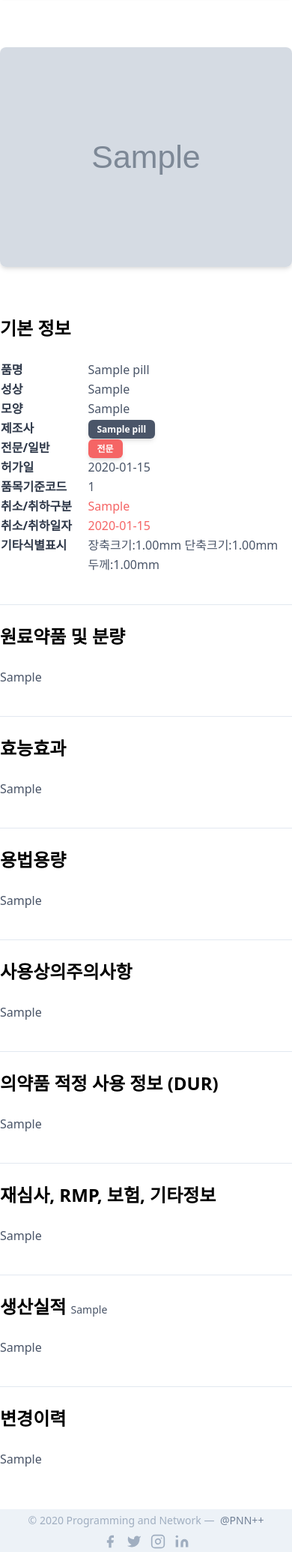
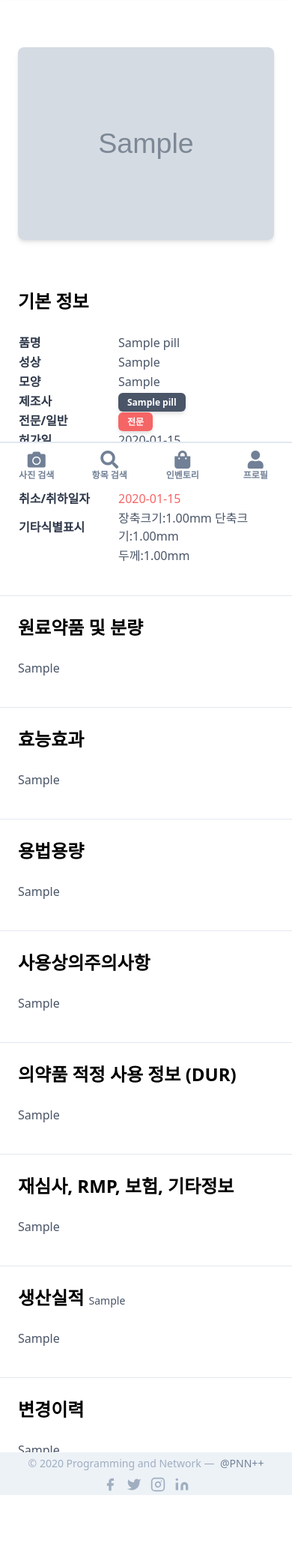
Before and after one commit to BKLemontea/PillMe, a Django app: page /pills/1/detail/ in a window 390 px wide. Shown: the part 191-2261 px from the top of the page at 75% size. After the commit the page ends 2185 px from the top, so only its background shows below. Run offline with Django 3.2, Linux system fonts and the light colour scheme; tables that the repository leaves empty hold one stand-in row (values such as "Sample post"); grey boxes marked "Sample" are stand-in pictures; style sheets or scripts are compiled from the project's sources; some libraries are stand-ins or nearby versions.

Commit message:
인벤토리 일부 구현, 모바일 하단바 추가

```diff
--- a/config/settings.py
+++ b/config/settings.py
@@ -28,6 +28,7 @@ DEBUG = os.environ.get("DEBUG")
 ALLOWED_HOSTS = [
     '127.0.0.1',
     'localhost',
+    '192.168.1.2',
     os.environ.get("DOMAIN"),
 ]
 
--- a/pills/views.py
+++ b/pills/views.py
@@ -20,6 +20,8 @@ def camera(request):
     img = request.POST.get("image")
     img = Image.open(urlopen(img))
     # img.save("test.png")
+
+    # 여기서 사진 식별
 
     name = "징카민정40mg"
 
--- a/templates/base.html
+++ b/templates/base.html
@@ -26,6 +26,10 @@
         {% block content %}
         {% endblock content %}
         {% include "partials/footer.html" %}
+        {% include "partials/mobile.html" %}
+
+        {% include "mixins/core/camera.html" %}
+        {% include "mixins/core/search.html" %}
     </body>
 
 </html>
--- a/templates/core/home.html
+++ b/templates/core/home.html
@@ -23,8 +23,6 @@
     </div>
 </section>
 
-{% include "mixins/core/camera.html" %}
-{% include "mixins/core/search.html" %}
 {% include "mixins/core/about.html" %}
 {% include "mixins/core/project.html" %}
 
--- a/templates/partials/footer.html
+++ b/templates/partials/footer.html
@@ -1,4 +1,4 @@
-<footer class="absolute left-0 bottom-0 w-full text-gray-700 body-font">
+<footer class="absolute left-0 bottom-0 w-full text-gray-700 body-font mb-16 md:mb-0">
   <div class="bg-gray-200 w-full">
     <div class="container mx-auto py-1 md:py-2 px-5 flex flex-wrap flex-col sm:flex-row">
       <p class="text-gray-500 text-sm text-center sm:text-left">© 2020 Programming and Network —
--- /dev/null
+++ b/templates/partials/mobile.html
@@ -0,0 +1,31 @@
+<div class="fixed flex items-end w-full h-full z-50 pointer-events-none md:hidden">
+        <div class="w-full h-16 bg-white border-t-2 border-gray-300 flex flex-row pointer-events-auto text-gray-600 text-2xl">
+            <div class="w-1/4 flex flex-col justify-center duration-500 transform scale-100 hover:scale-110 hover:text-indigo-500">
+            <div id="showVideo" class="cursor-pointer flex flex-col items-center">
+                <i class="fa fa-camera"></i>
+                <p class="text-xs font-semibold">사진 검색</p>
+            </div>
+            </div>
+
+            <div class="w-1/4 flex flex-col justify-center duration-500 transform scale-100 hover:scale-110 hover:text-indigo-500">
+            <div id="showSearch" class="cursor-pointer flex flex-col items-center">
+                <i class="fa fa-search"></i>
+                <p class="text-xs font-semibold">항목 검색</p>
+            </div>
+            </div>
+
+            <div class="w-1/4 flex flex-col justify-center duration-500 transform scale-100 hover:scale-110 hover:text-indigo-500">
+            <a href="{% url 'users:inventory' %}" class="flex flex-col items-center">
+                <i class="fa fa-shopping-bag"></i>
+                <p class="text-xs font-semibold">인벤토리</p>
+            </a>
+            </div>
+
+            <div class="w-1/4 flex flex-col justify-center duration-500 transform scale-100 hover:scale-110 hover:text-indigo-500">
+            <a href="#" class="flex flex-col items-center">
+                <i class="fa fa-user"></i>
+                <p class="text-xs font-semibold">프로필</p>
+            </a>
+            </div>
+        </div>
+</div>
--- a/templates/partials/nav.html
+++ b/templates/partials/nav.html
@@ -18,9 +18,9 @@
 
     <nav :class="{'block': open, 'hidden': !open}" class="flex-grow px-4 md:px-0 md:pr-4 pb-4 md:pb-0 md:block md:flex md:flex-row md:justify-between md:items-center">
 
-      <form id="search" method="GET" action="#" class="w-full flex md:hidden">
+      <form id="search" method="GET" action="{% url 'pills:search' %}" class="w-full flex md:hidden">
         <div class="flex flex-row px-4 py-2 mt-2 text-sm font-semibold text-gray-600 bg-gray-200 rounded-lg w-full">
-            <input class="bg-gray-200 focus:outline-none flex-1" placeholder="Search" type="text" name="search">
+            <input class="bg-gray-200 focus:outline-none flex-1" placeholder="제품명 검색" type="text" name="name">
             <button class="flex items-center justify-center text-sm font-semibold bg-gray-300 h-6 px-2 rounded-full ml-auto focus:outline-none">
                 <i class="fas fa-search"></i>
             </button>
@@ -28,7 +28,35 @@
       </form>
 
       <div class="relative md:flex md:flex-row md:items-center z-10 md:border-l-2 md:pl-4 md:space-x-2">
-        <a href="{% url 'core:test' %}">test</a>
+        <!-- Account -->
+        {% if user.is_authenticated %}
+          <div @click.away="open = false" class="relative" x-data="{ open: false }">
+            <button @click="open = !open" class="duration-300 flex flex-row items-center w-full px-4 py-2 mt-2 md:mt-0 text-sm font-semibold text-left bg-transparent rounded-lg md:block hover:text-indigo-500 focus:text-indigo-500 hover:bg-gray-200 focus:bg-gray-200 focus:outline-none focus:shadow-outline">
+              <span class="uppercase">Account</span>
+              <svg fill="currentColor" viewBox="0 0 20 20" :class="{'rotate-180': open, 'rotate-0': !open}" class="inline w-4 h-4 mt-1 ml-1 transition-transform duration-200 transform md:-mt-1"><path fill-rule="evenodd" d="M5.293 7.293a1 1 0 011.414 0L10 10.586l3.293-3.293a1 1 0 111.414 1.414l-4 4a1 1 0 01-1.414 0l-4-4a1 1 0 010-1.414z" clip-rule="evenodd"></path></svg>
+            </button>
+
+            <div x-show="open" x-transition:enter="transition ease-out duration-200" x-transition:enter-start="transform opacity-0 scale-95" x-transition:enter-end="transform opacity-100 scale-100" x-transition:leave="transition ease-in duration-200" x-transition:leave-start="transform opacity-100 scale-100" x-transition:leave-end="transform opacity-0 scale-95" class="absolute w-full md:w-56 mt-2 origin-top-right rounded-md shadow-lg z-40">
+              <div class="px-2 py-2 bg-white rounded-md shadow">
+                <a href="#"
+                  class="block duration-300 px-4 py-2 text-sm font-semibold bg-transparent rounded-lg hover:text-indigo-500 focus:text-indigo-500 hover:bg-gray-200 focus:bg-gray-200 focus:outline-none focus:shadow-outline">
+                    <div class="flex items-center">
+                      <i class="fa fa-user h-5 w-5 flex justify-center items-center text-lg"></i>
+                      <span class="ml-2">Profile</span>
+                    </div>
+                </a>
+                <a href="{% url 'users:inventory' %}"
+                  class="block duration-300 px-4 py-2 mt-1 text-sm font-semibold bg-transparent rounded-lg hover:text-indigo-500 focus:text-indigo-500 hover:bg-gray-200 focus:bg-gray-200 focus:outline-none focus:shadow-outline">
+                    <div class="flex items-center">
+                      <i class="fa fa-shopping-bag h-5 w-5 flex justify-center items-center text-lg"></i>
+                      <span class="ml-2">Inventory</span>
+                    </div>
+                </a>
+              </div>
+            </div>
+          </div>
+        {% endif %}
+        <!-- Account -->
       </div>
 
       <!--Login, Logout-->
--- a/templates/pills/detail.html
+++ b/templates/pills/detail.html
@@ -5,12 +5,12 @@
 {% endblock page_title %}
 
 {% block content %}
-    <section class="text-gray-700 body-font pb-16 pt-2 lg:px-0">
+    <section class="text-gray-700 body-font pb-16 pt-2">
         <div class="bg-cover bg-center mb-16 py-10 rounded-b-md shadow-sm tracking-widest"
             style="background-image: url(https://images.unsplash.com/photo-1584362917165-526a968579e8?ixlib=rb-1.2.1&ixid=eyJhcHBfaWQiOjEyMDd9&auto=format&fit=crop&w=1082&q=80)">
             <p class="w-full text-center text-4xl">{{pill.name}}</p>
         </div>
-        <div class="container mx-auto flex-col items-center">
+        <div class="container mx-auto flex-col items-center px-6 lg:px-0">
 
             <div class="flex flex-col lg:flex-row-reverse md:items-start">
                 <div class="w-full lg:w-1/3 md:max-h-full lg:mt-12 mt-0 lg:mb-0 mb-16">
@@ -40,7 +40,7 @@
                         <tbody>
                             <tr>
                                 <th class="text-gray-800">품명</th>
-                                <td class="w-3/4 lg:w-4/5 pl-5">
+                                <td class="w-2/3 lg:w-4/5 pl-5">
                                     {{pill.name}}
                                 </td>
                             </tr>
@@ -123,7 +123,7 @@
         </div>
 
         {% if pill.material %}
-        <div class="mt-10 border-t border-gray-300 w-full">
+        <div class="mt-10 border-t border-gray-300 w-full px-6 lg:px-0">
           <div class="container mx-auto items-center">
             <p class="text-2xl font-bold text-black my-6">원료약품 및 분량</p>
             {{pill.material|safe}}
@@ -132,7 +132,7 @@
         {% endif %}
 
         {% if pill.efficacy %}
-        <div class="mt-10 border-t border-gray-300 w-full">
+        <div class="mt-10 border-t border-gray-300 w-full px-6 lg:px-0">
           <div class="container mx-auto items-center">
             <p class="text-2xl font-bold text-black my-6">효능효과</p>
             {{pill.efficacy|safe}}
@@ -141,7 +141,7 @@
         {% endif %}
 
         {% if pill.voulme %}
-        <div class="mt-10 border-t border-gray-300 w-full">
+        <div class="mt-10 border-t border-gray-300 w-full px-6 lg:px-0">
           <div class="container mx-auto items-center">
             <p class="text-2xl font-bold text-black my-6">용법용량</p>
             {{pill.voulme|safe}}
@@ -150,7 +150,7 @@
         {% endif %}
 
         {% if pill.caution %}
-        <div class="mt-10 border-t border-gray-300 w-full">
+        <div class="mt-10 border-t border-gray-300 w-full px-6 lg:px-0">
           <div class="container mx-auto items-center">
             <p class="text-2xl font-bold text-black my-6">사용상의주의사항</p>
             {{pill.caution|safe}}
@@ -159,7 +159,7 @@
         {% endif %}
 
         {% if pill.dur %}
-        <div class="mt-10 border-t border-gray-300 w-full">
+        <div class="mt-10 border-t border-gray-300 w-full px-6 lg:px-0">
           <div class="container mx-auto items-center">
             <p class="text-2xl font-bold text-black my-6">의약품 적정 사용 정보 (DUR)</p>
             {{pill.dur|safe}}
@@ -168,7 +168,7 @@
         {% endif %}
 
         {% if pill.etc %}
-        <div class="mt-10 border-t border-gray-300 w-full">
+        <div class="mt-10 border-t border-gray-300 w-full px-6 lg:px-0">
             <div class="container mx-auto items-center">
                 <p class="text-2xl font-bold text-black my-6">재심사, RMP, 보험, 기타정보</p>
                 {{pill.etc|safe}}
@@ -177,7 +177,7 @@
         {% endif %}
 
         {% if pill.production_performance %}
-        <div class="mt-10 border-t border-gray-300 w-full">
+        <div class="mt-10 border-t border-gray-300 w-full px-6 lg:px-0">
           <div class="container mx-auto items-center">
             <p class="text-2xl font-bold text-black my-6">
                 생산실적
@@ -191,7 +191,7 @@
         {% endif %}
 
         {% if pill.history %}
-        <div class="mt-10 border-t border-gray-300 w-full">
+        <div class="mt-10 border-t border-gray-300 w-full px-6 lg:px-0">
           <div class="container mx-auto items-center">
             <p class="text-2xl font-bold text-black my-6">변경이력</p>
             {{pill.history|safe}}
--- a/templates/pills/search.html
+++ b/templates/pills/search.html
@@ -132,8 +132,8 @@
 
         </div>
     </div>
+</section>
 
-</section>
 {% else %}
 <div class="flex flex-col text-center w-full my-20">
     <h1 class="sm:text-3xl text-2xl font-medium title-font mb-4 text-gray-900">검색 결과가 없습니다.</h1>
--- a/users/models.py
+++ b/users/models.py
@@ -31,3 +31,9 @@ class User(AbstractUser):
 
     def __str__(self):
         return self.name
+
+    def getNormal(self):
+        return self.inventory.filter(sortation="일반의약품").count()
+
+    def getPro(self):
+        return self.inventory.filter(sortation="전문의약품").count()
--- a/users/urls.py
+++ b/users/urls.py
@@ -8,4 +8,5 @@ urlpatterns = [
     path("logout/", views.log_out, name="logout"),
     path("<int:pk>/add/", views.add_inventory, name="add"),
     path("<int:pk>/delete/", views.delete_inventory, name="delete"),
+    path("inventroy/", views.InventoryView.as_view(), name="inventory")
 ]
--- a/users/views.py
+++ b/users/views.py
@@ -1,7 +1,7 @@
 from django.shortcuts import render, redirect, reverse
 from django.contrib.auth import authenticate, login, logout
 from django.contrib.auth.decorators import login_required
-from django.views.generic import ListView, FormView
+from django.views.generic import ListView, FormView, TemplateView
 from django.contrib import messages
 from pills import models as pill_models
 from . import models, forms
@@ -55,3 +55,6 @@ def delete_inventory(request, pk):
     except models.Inventory.DoesNotExist:
         messages.success(request, "인벤토리에서 해당 알약을 찾지 못했습니다.")
         return redirect(reverse("core:home"))
+
+class InventoryView(TemplateView):
+    template_name = "users/Inventory.html"
```
Also changed, not shown: templates/users/Inventory.html (added, +51 -0 lines). Lines whose indentation alone changed are shown as unchanged.
